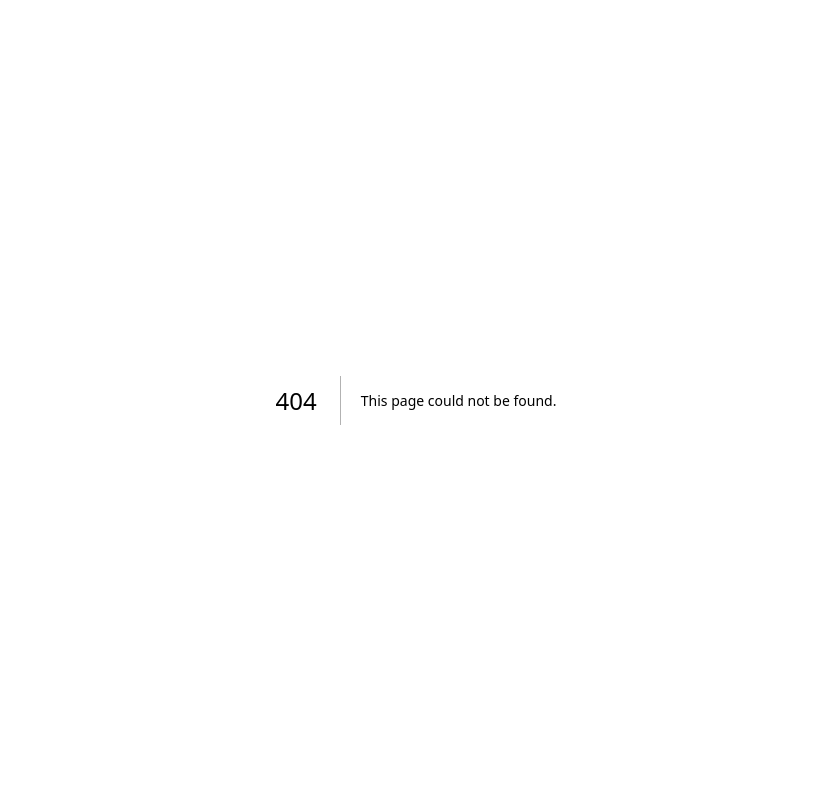
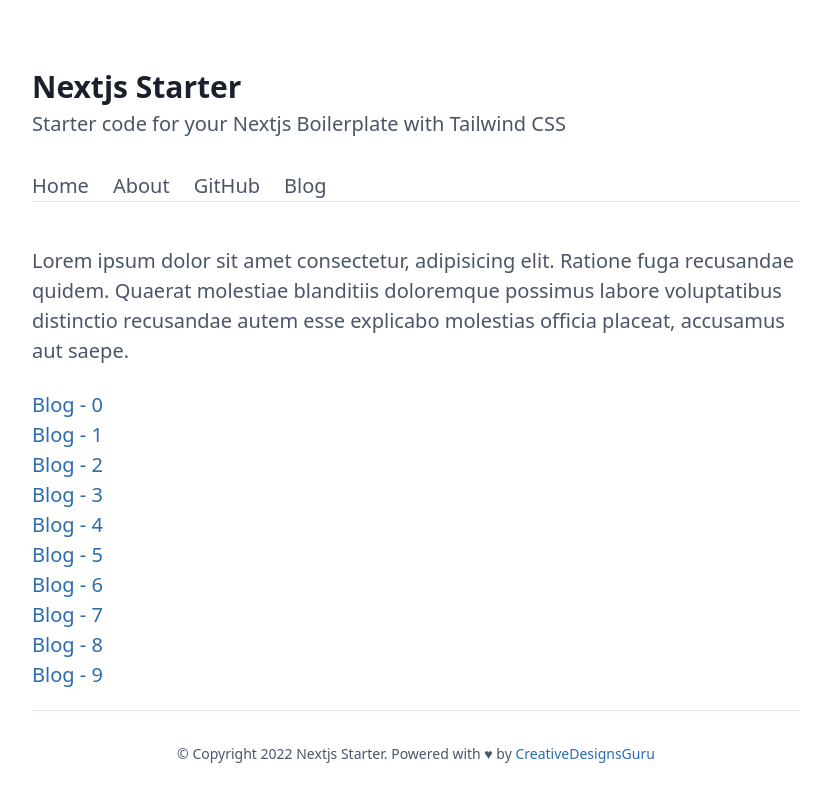
Before and after one commit to devlegend524/Next-js-Boilerplate, a Next.js app: page /blog in a window 1280 px wide. Before the commit this address had no page. Shown: the whole page, without its empty margins (224-1055 px from the left). Built offline with nearby package versions, Linux system fonts and the light colour scheme.

Commit message:
feat: add blog page

```diff
--- /dev/null
+++ b/src/pages/blog.tsx
@@ -0,0 +1,25 @@
+import Link from 'next/link';
+
+import { Meta } from '@/layouts/Meta';
+import { Main } from '@/templates/Main';
+
+const Blog = () => (
+  <Main meta={<Meta title="Lorem ipsum" description="Lorem ipsum" />}>
+    <p>
+      Lorem ipsum dolor sit amet consectetur, adipisicing elit. Ratione fuga
+      recusandae quidem. Quaerat molestiae blanditiis doloremque possimus labore
+      voluptatibus distinctio recusandae autem esse explicabo molestias officia
+      placeat, accusamus aut saepe.
+    </p>
+
+    {[...Array(10)].map((_, index) => {
+      return (
+        <Link href={`/blog/blog-${index}`} key={index}>
+          <div className="block w-full border-blue-50">{`Blog - ${index}`}</div>
+        </Link>
+      );
+    })}
+  </Main>
+);
+
+export default Blog;
--- /dev/null
+++ b/src/pages/blog/[slug].tsx
@@ -0,0 +1,36 @@
+import type { GetStaticPaths, GetStaticProps } from 'next';
+import React from 'react';
+
+import { Meta } from '@/layouts/Meta';
+import { Main } from '@/templates/Main';
+
+export default function Blog({ slug }: { slug: string }) {
+  return (
+    <Main meta={<Meta title={slug} description="Lorem ipsum" />}>
+      <h1>{slug}</h1>
+      <p>
+        Lorem ipsum dolor sit amet consectetur adipisicing elit. Inventore eos
+        earum doloribus, quibusdam magni accusamus vitae! Nisi, sunt! Aliquam
+        iste expedita cupiditate a quidem culpa eligendi, aperiam saepe dolores
+        ipsum!
+      </p>
+    </Main>
+  );
+}
+
+export const getStaticProps: GetStaticProps = async ({ params }) => {
+  return {
+    props: {
+      slug: params?.slug,
+    },
+  };
+};
+
+export const getStaticPaths: GetStaticPaths = async () => {
+  return {
+    paths: [...Array(10)].map((_, index) => ({
+      params: { slug: `blog-${index}` },
+    })),
+    fallback: false,
+  };
+};
--- a/src/templates/Main.tsx
+++ b/src/templates/Main.tsx
@@ -46,6 +46,14 @@
                 GitHub
               </a>
             </li>
+            <li className="mr-6">
+              <Link
+                href="/blog/"
+                className="border-none text-gray-700 hover:text-gray-900"
+              >
+                Blog
+              </Link>
+            </li>
           </ul>
         </div>
       </div>
```
Also changed, not shown: 1 other file (tests, documents, lock files or other folders).
